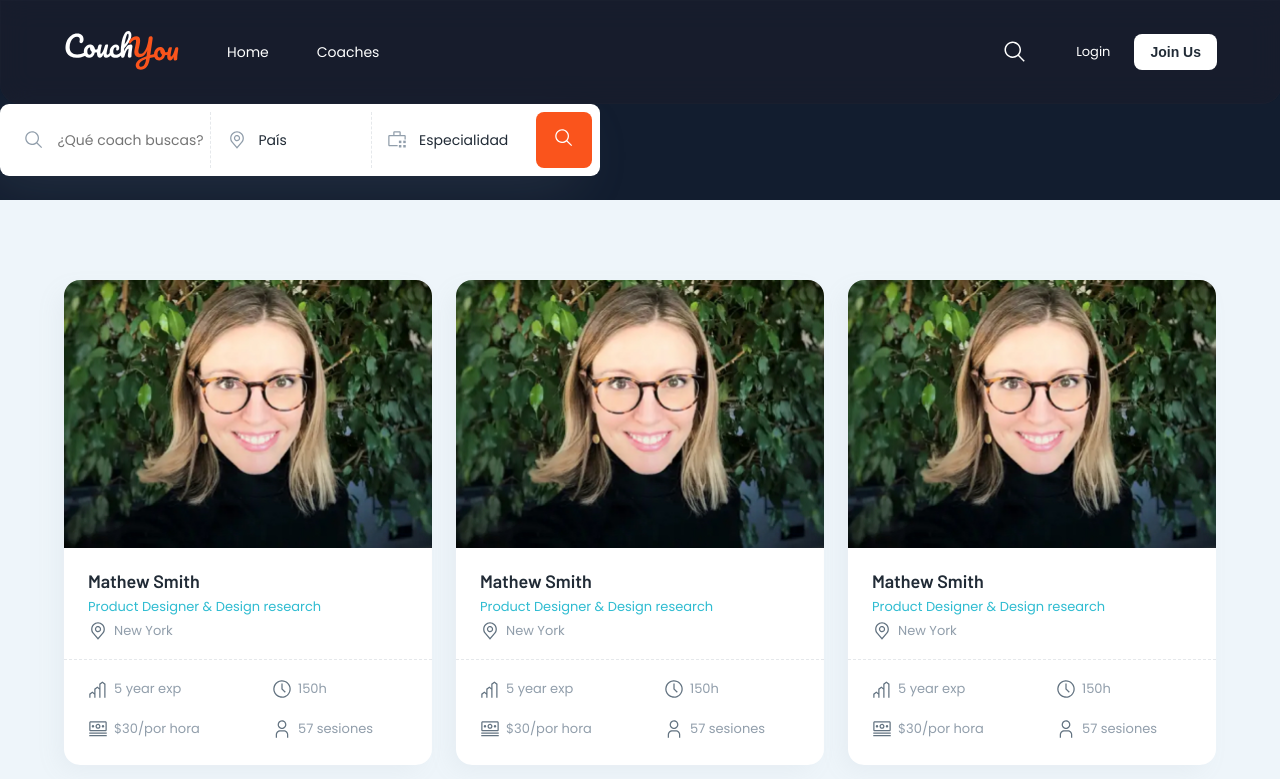
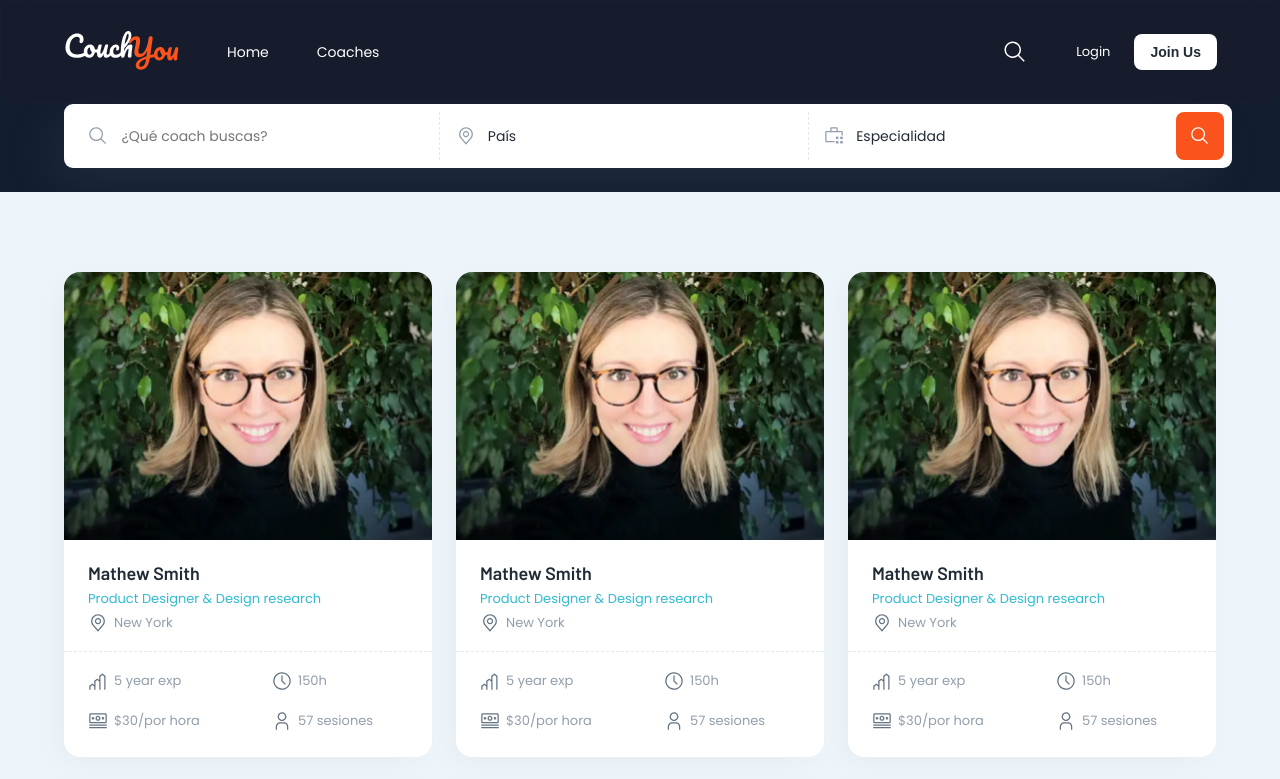
Before and after one commit to sofiavillazon28/coachYouReact, a React (Vite) app: page /list in a window 1280 px wide. Shown: the top 779 px of the page. Built offline with nearby package versions, Linux system fonts and the light colour scheme.

Commit message:
feat: update SearchBar

```diff
--- a/src/components/Molecules/SearchBar.jsx
+++ b/src/components/Molecules/SearchBar.jsx
@@ -9,16 +9,16 @@ const SearchBar = () => {
   return (
     <>
       <section className="section">
-        <form className="search flex flex-column justify-content md:flex-row resp-flex mt-2 stats">
-          <div className="search-field flex items-center gap-sm w-176">
+        <form className="search flex flex-column justify-content md:flex-row mt-2 stats w-full">
+          <div className="search-field flex items-center gap-sm w-full">
             <img src={search} alt="¿Qué coach buscas?" width="20" height="20" />
             <input className="search-input p2 appearance-none" type="text" placeholder="¿Qué coach buscas?" />
           </div>
           <span className="divider-line hidden md:block"></span>
-          <div className="search-field flex items-center gap-sm w-134 ">
+          <div className="search-field flex items-center gap-sm w-full">
             <img src={pin} alt="País" width="20" height="20" />
             <select className="search-input p2 appearance-none" placeholder="País">
-              <option value="" disabled selected>País</option>
+              <option value="" selected>País</option>
               <option value="peru">Perú</option>
               <option value="colombia">Colombia</option>
               <option value="mexico">México</option>
@@ -27,7 +27,7 @@ const SearchBar = () => {
             </select>
           </div>
           <span className="divider-line hidden md:block"></span>
-          <div className="search-field flex items-center gap-sm w-138">
+          <div className="search-field flex items-center gap-sm w-full">
             <img src={inventory_management} alt="Expecialidad" width="20" height="20" />
             <select className="search-input p2 appearance-none" placeholder="Especialidad">
               <option value="" disabled selected>Especialidad</option>
@@ -36,7 +36,7 @@ const SearchBar = () => {
               <option value="colombia">Ciencia de datos</option>
             </select>
           </div>
-          <button className="button square-button">
+          <button className="button square-button w-full md:w-auto">
             <img src={search2} alt="search" />
           </button>
         </form>
--- a/src/components/Pages/CoachList.jsx
+++ b/src/components/Pages/CoachList.jsx
@@ -13,7 +13,10 @@ const CoachList = () => {
   return (
     <>
       <Header></Header>
-      <SearchBar/>
+
+      <div className='container'>
+        <SearchBar/>
+      </div>
 
       <section className="section section-cards">
             <div className="container g-elements gap-md">
--- a/src/styles/scss/modules/_buttons.scss
+++ b/src/styles/scss/modules/_buttons.scss
@@ -9,9 +9,9 @@
 	cursor: pointer;
 }
 .square-button {
-	padding: 16px;
-	height: 56px;
-	width: 56px;
+	padding: 14px;
+	height: 48px;
+	width: 48px;
 	img {
 		height: 20px;
 		width: 20px;
--- a/src/styles/scss/modules/_search.scss
+++ b/src/styles/scss/modules/_search.scss
@@ -9,6 +9,7 @@
 	cursor: pointer;
 	pointer-events: auto;
 	padding: 11px 10px 11px 15.5px;
+	box-sizing: border-box;
 }
 select {
 	&::placeholder {
@@ -20,4 +21,5 @@ select {
 .search-input {
 	border: 0;
 	background-color: var(--white-text-color);
+	width: 100%;
 }
--- a/src/styles/scss/modules/_utils.scss
+++ b/src/styles/scss/modules/_utils.scss
@@ -115,7 +115,7 @@
   }
 
   .w-full {
-	width: 100%;
+	width: 100%
   }
 
   .appearance-none {
@@ -187,4 +187,7 @@
 	.mt-120 {
 	  margin-bottom: 120px;
 	}
+  .md\:w-auto {
+    width: auto;
   }
+  }
```
